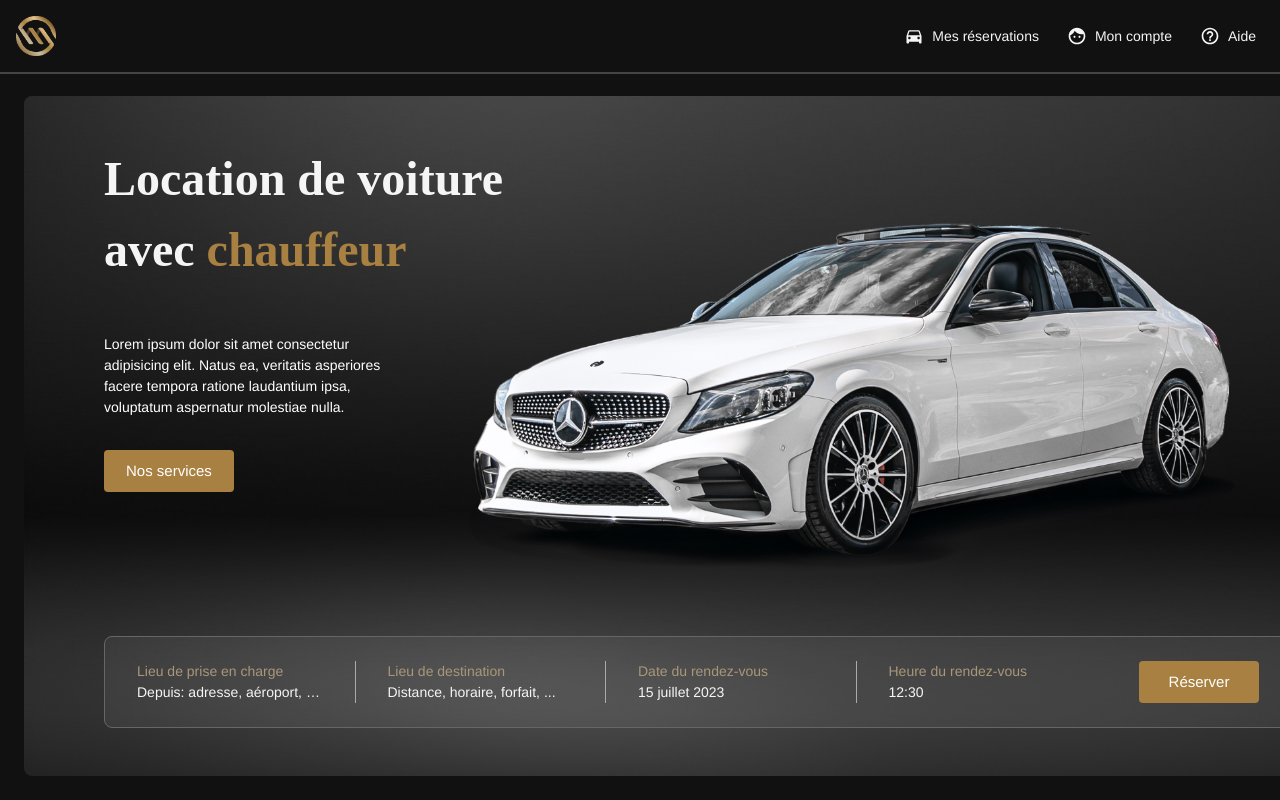
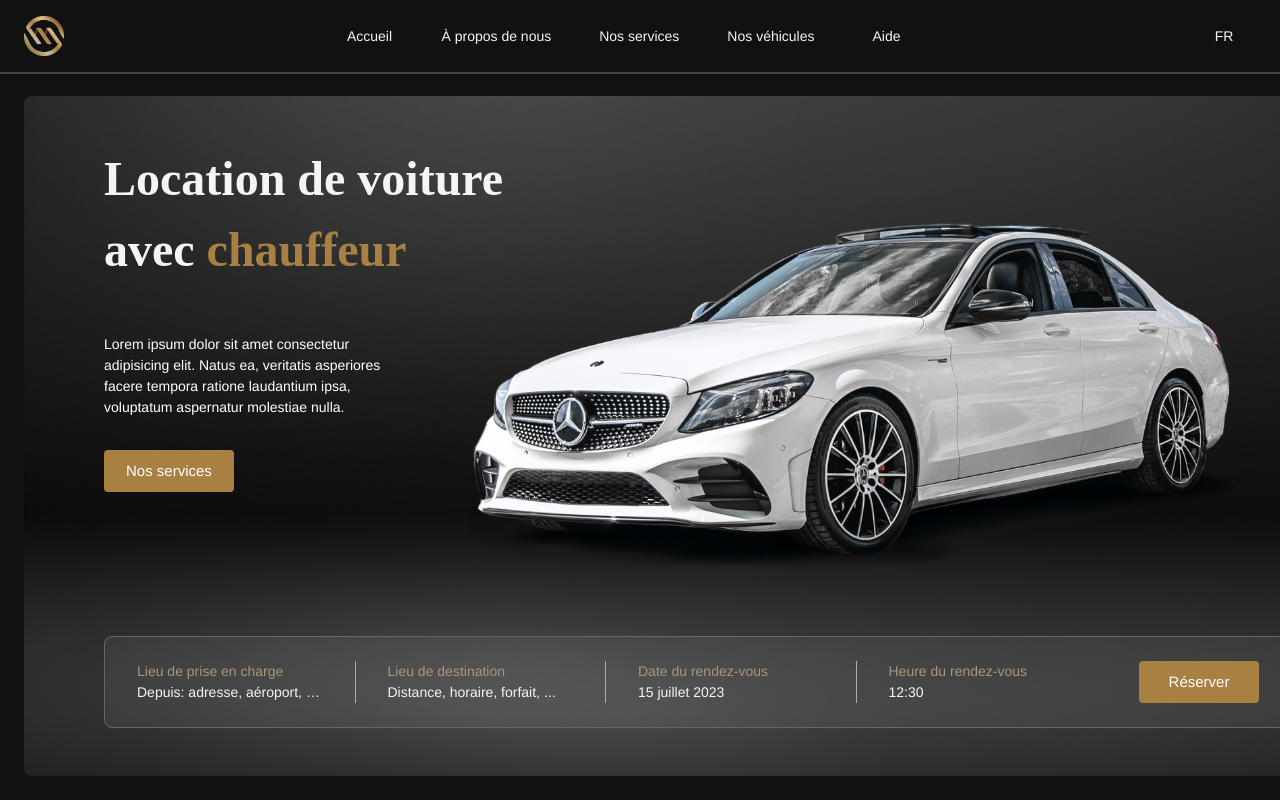
Before and after one commit to bnabet/ms-prestige, a React (Vite) app: page / in a window 1280 px wide. Shown: the top 800 px of the page. Built offline with nearby package versions, Linux system fonts and the light colour scheme; no server answers.

Commit message:
:recycle: Refacto Header component

```diff
--- a/src/components/Header/Header.styles.ts
+++ b/src/components/Header/Header.styles.ts
@@ -2,11 +2,13 @@ export const styles = {
   header: {
     display: "flex",
     alignItems: "center",
+    justifyContent: "center",
     borderBottom: "2px solid #444444",
     position: "fixed",
     left: 0,
+    right: 0,
     width: "100%",
-    p: 2,
+    p: "16px 24px",
     backgroundColor: "#111111",
     zIndex: 1,
   },
@@ -14,21 +16,7 @@ export const styles = {
     display: "flex",
     flex: 1,
     lineHeight: 0,
-    // marginRight: "auto",
+    maxWidth: "1452px",
     justifyContent: "space-between",
   },
-
-  // HeaderDetails
-  headerDetails: {
-    display: "flex",
-    gap: 6,
-  },
-  headerDetail: {
-    display: "flex",
-    flexDirection: "column",
-    rowGap: "7px",
-  },
-  headerDetailLabel: {
-    color: "grey.700",
-  },
 };
--- a/src/components/Header/Header.tsx
+++ b/src/components/Header/Header.tsx
@@ -1,7 +1,4 @@
 import { Box, Button } from "@mui/material";
-import { DirectionsCar } from "@mui/icons-material";
-import { Face } from "@mui/icons-material";
-import { HelpOutline } from "@mui/icons-material";
 
 import msLogo from "src/assets/logo.png";
 
@@ -13,19 +10,31 @@ function Header() {
       <Box sx={styles.headerInner}>
         <img src={msLogo} alt="Microsoft Logo" width="40" height="40" />
 
-        <Box sx={{ display: "flex", gap: 2 }}>
-          <Button variant="text" color="inherit" startIcon={<DirectionsCar />} disableRipple>
-            Mes réservations
+        <Box sx={{ display: "flex", gap: 4 }}>
+          <Button variant="text" color="inherit" disableRipple>
+            Accueil
           </Button>
 
-          <Button variant="text" color="inherit" startIcon={<Face />} disableRipple>
-            Mon compte
+          <Button variant="text" color="inherit" disableRipple>
+            À propos de nous
           </Button>
 
-          <Button variant="text" color="inherit" startIcon={<HelpOutline />} disableRipple>
+          <Button variant="text" color="inherit" disableRipple>
+            Nos services
+          </Button>
+
+          <Button variant="text" color="inherit" disableRipple>
+            Nos véhicules
+          </Button>
+
+          <Button variant="text" color="inherit" disableRipple>
             Aide
           </Button>
         </Box>
+
+        <Button variant="text" color="inherit" disableRipple>
+          FR
+        </Button>
       </Box>
     </Box>
   );
```
